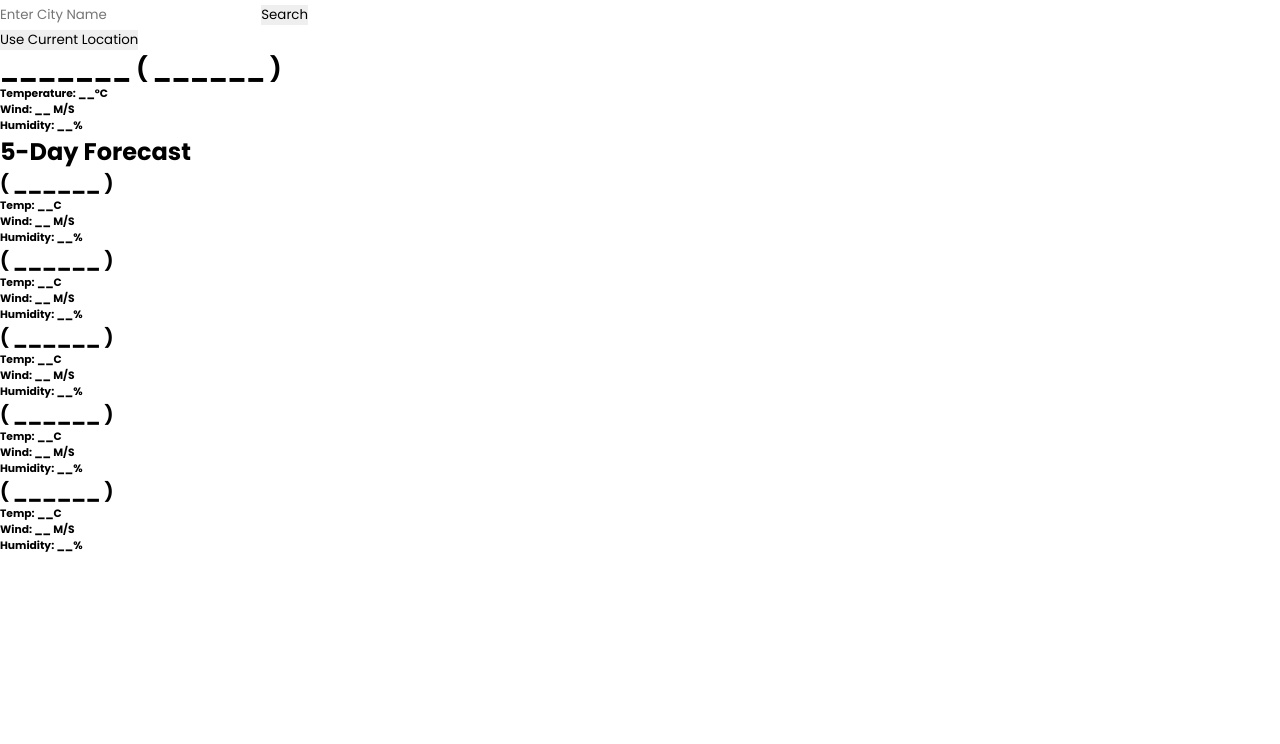
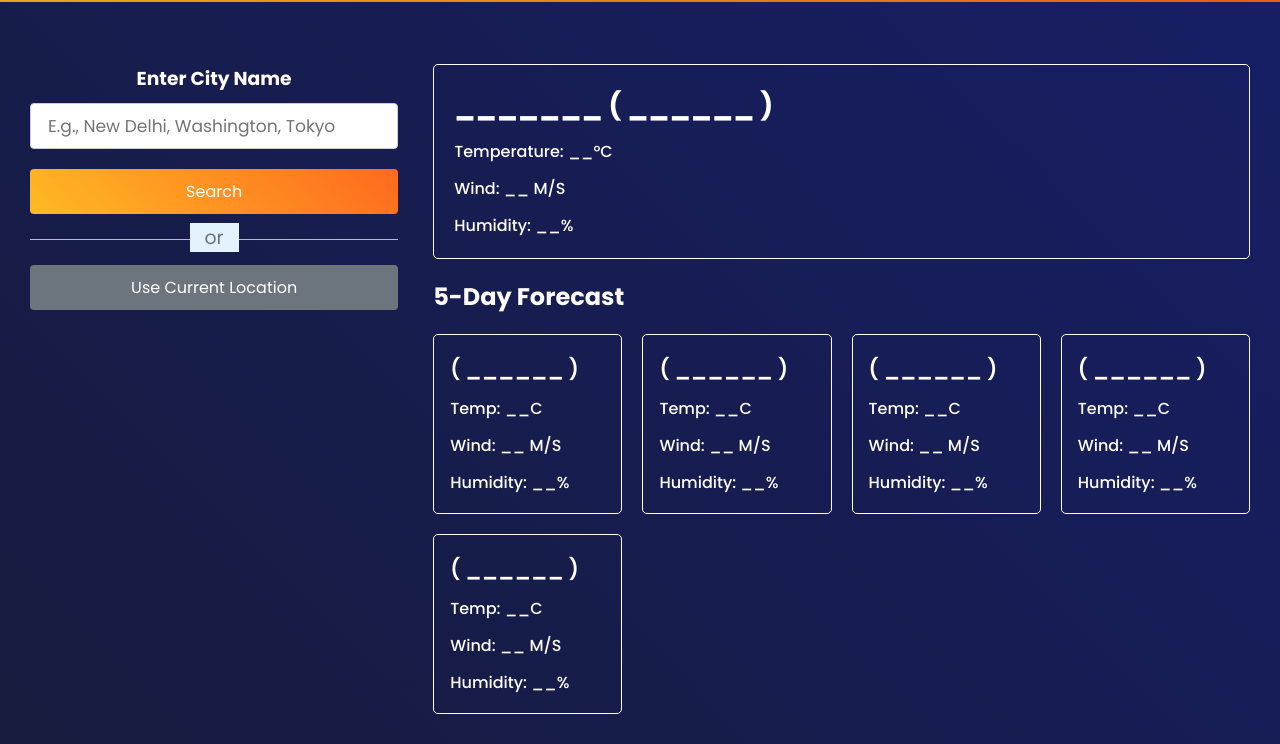
Before and after one commit to kshitizvardhan/WeatherDashboard, a plain HTML site: page index.html in a window 1280 px wide. Shown: the part 76-820 px from the top of the page. Drawn offline with Linux system fonts and the light colour scheme.

Commit message:
added styles

```diff
--- a/index.html
+++ b/index.html
@@ -16,22 +16,20 @@
     </div>
     <div class="container">
       <div class="input-weather">
-        <h3>Enter a City Name</h3>
-        <input class="input-city" type="text" placeholder="Enter City Name" />
+        <h3>Enter City Name</h3>
+        <input class="input-city" type="text" placeholder="E.g., New Delhi, Washington, Tokyo" />
         <button class="search-btn">Search</button>
         <div class="separator"></div>
         <button class="location-btn">Use Current Location</button>
       </div>
       <div class="weather-data">
         <div class="current-weather">
-          <div class="current-weather">
             <div class="details">
               <h2>_______ ( ______ )</h2>
               <h6>Temperature: __°C</h6>
               <h6>Wind: __ M/S</h6>
               <h6>Humidity: __%</h6>
             </div>
-          </div>
         </div>
         <div class="days-forecast">
           <h2>5-Day Forecast</h2>
--- a/style.css
+++ b/style.css
@@ -6,3 +6,177 @@
     box-sizing: border-box;
     font-family: 'Poppins', Verdana, 'Geneva', Tahoma, sans-serif;
 }
+body {
+    background: linear-gradient(45deg, #161c3d, #181e66);
+  }
+  h1 {
+    background: linear-gradient(45deg, #e6a519, #e05b19);
+    font-size: 1.75rem;
+    text-align: center;
+    padding: 18px 0;
+    color: #fff;
+  }
+  .container {
+    display: flex;
+    gap: 35px;
+    padding: 30px;
+    margin-top: 2rem;
+  }
+  .input-weather {
+    width: 550px;
+  }
+  .input-weather h3{
+    color: white;
+    text-align: center;
+  }
+  .input-weather input {
+    height: 46px;
+    width: 100%;
+    outline: none;
+    font-size: 1.07rem;
+    padding: 0 17px;
+    margin: 10px 0 20px 0;
+    border-radius: 4px;
+    border: 1px solid #ccc;
+  }
+  .input-weather input:focus {
+    padding: 0 16px;
+    border: 2px solid #e6a519;
+  }
+  .input-weather .separator {
+    height: 1px;
+    width: 100%;
+    margin: 25px 0;
+    background: #BBBBBB;
+    display: flex;
+    align-items: center;
+    justify-content: center;
+  }
+  .input-weather .separator::before{
+    content: "or";
+    color: #6C757D;
+    font-size: 1.18rem;
+    padding: 0 15px;
+    margin-top: -4px;
+    background: #E3F2FD;
+  }
+  .input-weather button {
+    width: 100%;
+    padding: 10px 0;
+    cursor: pointer;
+    outline: none;
+    border: none;
+    border-radius: 4px;
+    font-size: 1rem;
+    color: #fff;
+    background: linear-gradient(45deg, #ffba24, #ff691f);
+    transition: 0.2s ease;
+  }
+  .input-weather .search-btn:hover {
+    font-weight: 600;
+  }
+  .input-weather .location-btn {
+    background: #6C757D;
+  }
+  .input-weather .location-btn:hover {
+    background: #5c636a;
+    font-weight: 600;
+  }
+  .weather-data {
+    width: 100%;
+  }
+  .weather-data .current-weather {
+    color: #fff;
+    /* background: linear-gradient(45deg, #ffba24, #ff691f); */
+    border: 1px solid white;
+    border-radius: 5px;
+    padding: 20px 70px 20px 20px;
+    display: flex;
+    justify-content: space-between;
+  }
+  .current-weather h2 {
+    font-weight: 700;
+    font-size: 1.7rem;
+  }
+  .weather-data h6 {
+    margin-top: 12px;
+    font-size: 1rem;
+    font-weight: 500;
+  }
+  .current-weather .icon {
+    text-align: center;
+  }
+  .current-weather .icon img {
+    max-width: 120px;
+    margin-top: -15px;
+  }
+  .current-weather .icon h6 {
+    margin-top: -10px;
+    text-transform: capitalize;
+  }
+  .days-forecast h2 {
+    color: white;
+    margin: 20px 0;
+    font-size: 1.5rem;
+  }
+  .days-forecast .weather-cards {
+    display: flex;
+    gap: 20px;
+  }
+  .weather-cards .card {
+    color: #fff;
+    padding: 18px 16px;
+    list-style: none;
+    width: calc(100% / 5);
+    /* background: #6C757D; */
+    border: 1px solid white;
+    border-radius: 5px;
+  }
+  .weather-cards .card h3 {
+    font-size: 1.3rem;
+    font-weight: 600;
+  }
+  .weather-cards .card img {
+    max-width: 70px;
+    margin: 5px 0 -12px 0;
+  }
+  @media (max-width: 1400px) {
+    .weather-data .current-weather {
+      padding: 20px;
+    }
+    .weather-cards {
+      flex-wrap: wrap;
+    }
+    .weather-cards .card {
+      width: calc(100% / 4 - 15px);
+    }
+  }
+  @media (max-width: 1200px) {
+    .weather-cards .card {
+      width: calc(100% / 3 - 15px);
+    }
+  }
+  @media (max-width: 950px) {
+    .input-weather {
+      width: 450px;
+    }
+    .weather-cards .card {
+      width: calc(100% / 2 - 10px);
+    }
+  }
+  @media (max-width: 750px) {
+    h1 {
+      font-size: 1.45rem;
+      padding: 16px 0;
+    }
+    .container {
+      flex-wrap: wrap;
+      padding: 15px;
+    }
+    .input-weather {
+      width: 100%;
+    }
+    .weather-data h2 {
+      font-size: 1.35rem;
+    }
+  }
```
Also changed, not shown: images/clear.png (added), images/cloud.png (added), images/error404.jpg (added), images/mist.png (added), images/rain.png (added), images/snow.png (added).
